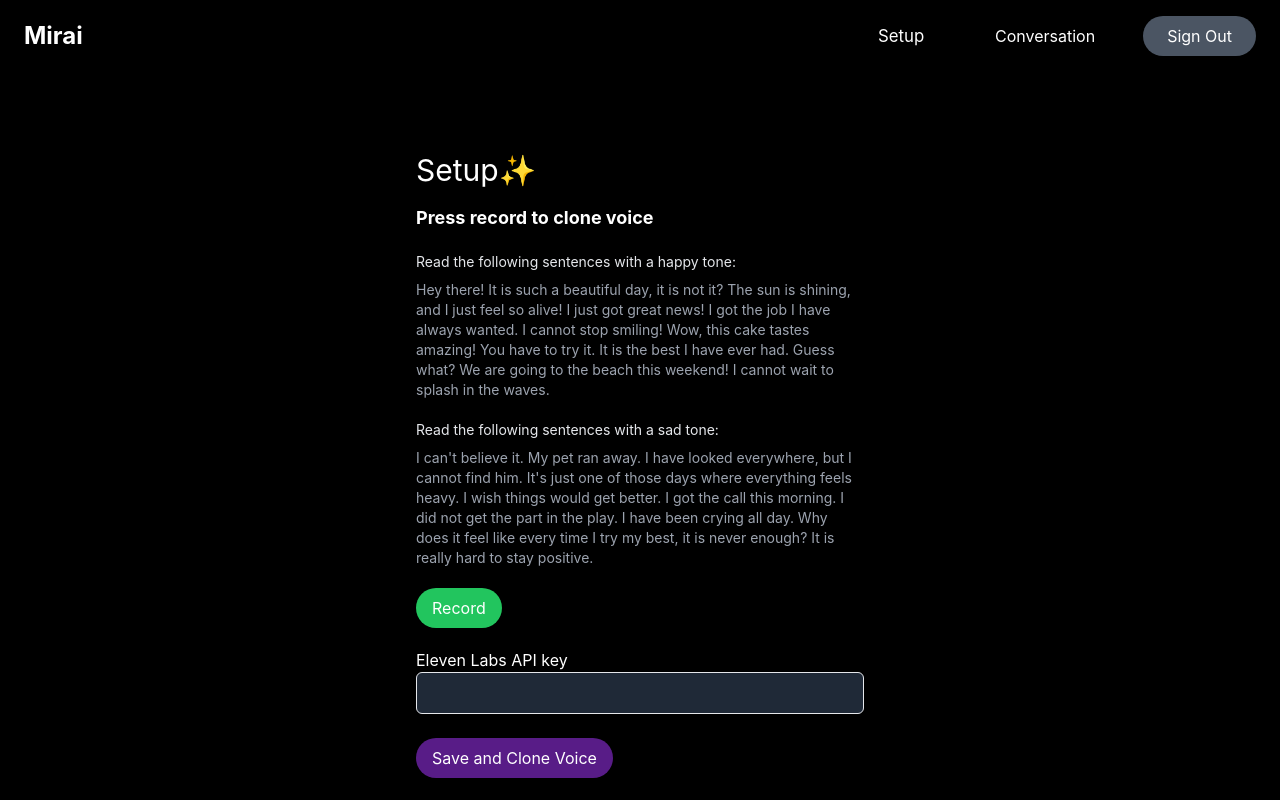
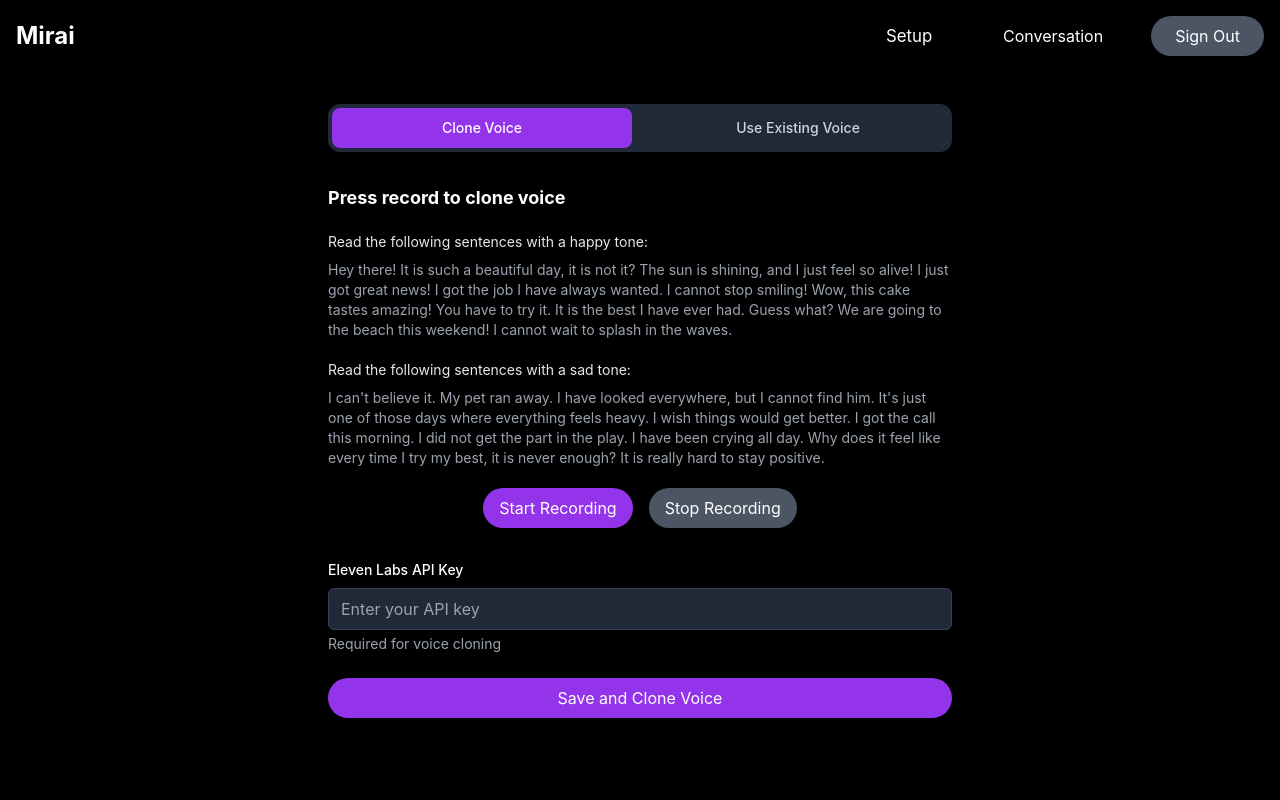
Before and after one commit to gigialc/my-conversational-agent, a Next.js app: page /home in a window 1280 px wide. Shown: the top 800 px of the page. Built offline with nearby package versions, Linux system fonts and the light colour scheme; no server answers.

Commit message:
Voice Id

```diff
--- a/app/home/page.tsx
+++ b/app/home/page.tsx
@@ -7,14 +7,12 @@ import { signOut, useSession } from 'next-auth/react';
 
 export default function Home() {
   const [currentTab, setCurrentTab] = useState('setup');
+  const [isMenuOpen, setIsMenuOpen] = useState(false);
   const { data: session } = useSession();
 
   const handleSignOut = async () => {
     try {
-      // Clear the token cookie
       document.cookie = 'token=; expires=Thu, 01 Jan 1970 00:00:00 UTC; path=/;';
-
-      // Sign out from NextAuth
       await signOut({
         redirect: true,
         callbackUrl: '/'
@@ -26,9 +24,26 @@ export default function Home() {
 
   return (
     <div className="min-h-screen bg-black text-white">
-      <div className="fixed top-0 left-0 right-0 z-50 shadow-md flex items-center justify-between px-6 py-4">
+      <div className="fixed top-0 left-0 right-0 z-50 shadow-md bg-black">
+        <div className="flex items-center justify-between px-4 py-4">
           <div className="text-2xl font-bold">Mirai</div>
-        <div className="flex space-x-6 items-center">
+
+          {/* Mobile menu button */}
+          <button
+            onClick={() => setIsMenuOpen(!isMenuOpen)}
+            className="md:hidden p-2"
+          >
+            <svg className="w-6 h-6" fill="none" stroke="currentColor" viewBox="0 0 24 24">
+              {isMenuOpen ? (
+                <path strokeLinecap="round" strokeLinejoin="round" strokeWidth={2} d="M6 18L18 6M6 6l12 12" />
+              ) : (
+                <path strokeLinecap="round" strokeLinejoin="round" strokeWidth={2} d="M4 6h16M4 12h16M4 18h16" />
+              )}
+            </svg>
+          </button>
+
+          {/* Desktop navigation */}
+          <div className="hidden md:flex md:space-x-6 md:items-center">
             <button
               onClick={() => setCurrentTab('setup')}
               className={`px-6 py-2 rounded-md ${currentTab === 'setup' ? 'scale-105' : ''}`}
@@ -50,6 +65,41 @@ export default function Home() {
           </div>
         </div>
 
+        {/* Mobile navigation */}
+        <div className={`${isMenuOpen ? 'block' : 'hidden'} md:hidden border-t border-gray-800 bg-black`}>
+          <div className="px-4 pt-3 pb-4 space-y-3">
+            <button
+              onClick={() => {
+                setCurrentTab('setup');
+                setIsMenuOpen(false);
+              }}
+              className={`block w-full text-left px-6 py-3 rounded-md ${
+                currentTab === 'setup' ? 'bg-gray-800' : 'hover:bg-gray-800'
+              }`}
+            >
+              Setup
+            </button>
+            <button
+              onClick={() => {
+                setCurrentTab('conversation');
+                setIsMenuOpen(false);
+              }}
+              className={`block w-full text-left px-6 py-3 rounded-md ${
+                currentTab === 'conversation' ? 'bg-gray-800' : 'hover:bg-gray-800'
+              }`}
+            >
+              Conversation
+            </button>
+            <button
+              onClick={handleSignOut}
+              className="block w-full text-left px-6 py-3 text-red-400 hover:bg-gray-800 rounded-md"
+            >
+              Sign Out
+            </button>
+          </div>
+        </div>
+      </div>
+
       <div className="pt-20 p-6">
         {currentTab === 'setup' ? <Setup /> : <Conversation />}
       </div>
--- a/components/AudioRecorder.tsx
+++ b/components/AudioRecorder.tsx
@@ -1,48 +1,81 @@
-import { useRef, useState } from 'react';
-import { Dispatch, SetStateAction } from 'react';
+import { useState, useRef } from 'react';
 
 interface AudioRecorderProps {
-  setAudioBlob: Dispatch<SetStateAction<Blob | null>>;
-  setAudioUrl: Dispatch<SetStateAction<string | null>>;
+  onRecordingComplete: (blob: Blob) => void;
 }
 
-export default function AudioRecorder({ setAudioBlob, setAudioUrl }: AudioRecorderProps) {
+export default function AudioRecorder({ onRecordingComplete }: AudioRecorderProps) {
+  const [isRecording, setIsRecording] = useState(false);
+  const [audioUrl, setAudioUrl] = useState<string | null>(null);
   const mediaRecorderRef = useRef<MediaRecorder | null>(null);
-  const [isRecording, setIsRecording] = useState(false);
+  const chunksRef = useRef<Blob[]>([]);
 
   const startRecording = async () => {
+    try {
       const stream = await navigator.mediaDevices.getUserMedia({ audio: true });
       const mediaRecorder = new MediaRecorder(stream);
       mediaRecorderRef.current = mediaRecorder;
+      chunksRef.current = [];
 
-    const chunks: BlobPart[] = [];
-    mediaRecorder.ondataavailable = (e) => chunks.push(e.data);
+      mediaRecorder.ondataavailable = (e) => {
+        if (e.data.size > 0) {
+          chunksRef.current.push(e.data);
+        }
+      };
 
       mediaRecorder.onstop = () => {
-      const blob = new Blob(chunks, { type: 'audio/wav' });
-      setAudioBlob(blob);
-      setAudioUrl(URL.createObjectURL(blob));
+        const blob = new Blob(chunksRef.current, { type: 'audio/webm' });
+        const url = URL.createObjectURL(blob);
+        setAudioUrl(url);
+        onRecordingComplete(blob);
+        stream.getTracks().forEach(track => track.stop());
       };
 
       mediaRecorder.start();
       setIsRecording(true);
+    } catch (err) {
+      console.error('Error accessing microphone:', err);
+    }
   };
 
   const stopRecording = () => {
-    mediaRecorderRef.current?.stop();
+    if (mediaRecorderRef.current && isRecording) {
+      mediaRecorderRef.current.stop();
       setIsRecording(false);
+    }
   };
 
   return (
-    <div>
-      {isRecording ? (
-        <button onClick={stopRecording} className="bg-red-500 px-4 py-2 rounded-md">
+    <div className="space-y-4">
+      <div className="flex justify-center space-x-4">
+        <button
+          onClick={startRecording}
+          disabled={isRecording}
+          className={`px-4 py-2 rounded-full transition-colors ${
+            isRecording
+              ? 'bg-gray-600 cursor-not-allowed'
+              : 'bg-purple-600 hover:bg-purple-700'
+          }`}
+        >
+          Start Recording
+        </button>
+        <button
+          onClick={stopRecording}
+          disabled={!isRecording}
+          className={`px-4 py-2 rounded-full transition-colors ${
+            !isRecording
+              ? 'bg-gray-600 cursor-not-allowed'
+              : 'bg-red-600 hover:bg-red-700'
+          }`}
+        >
           Stop Recording
         </button>
-      ) : (
-        <button onClick={startRecording} className="bg-green-500 px-4 py-2 rounded-full">
-          Record
-        </button>
+      </div>
+
+      {audioUrl && (
+        <div className="flex justify-center">
+          <audio controls src={audioUrl} className="w-full max-w-md" />
+        </div>
       )}
     </div>
   );
--- a/components/Setup.tsx
+++ b/components/Setup.tsx
@@ -1,26 +1,96 @@
 import { useState } from 'react';
+import VoiceCloningInstructions from './VoiceCloningInstructions';
 import AudioRecorder from './AudioRecorder';
 import UserDetailsForm from './UserDetailsForm';
-import VoiceCloningInstructions from './VoiceCloningInstructions';
-import Footer from './Footer';
+
+type SetupTab = 'clone' | 'existing';
 
 export default function Setup() {
   const [audioBlob, setAudioBlob] = useState<Blob | null>(null);
-  const [audioUrl, setAudioUrl] = useState<string | null>(null);
-  const [voiceCloningStatus, setVoiceCloningStatus] = useState('');
+  const [activeTab, setActiveTab] = useState<SetupTab>('clone');
+  const [apiKey, setApiKey] = useState('');
 
   return (
-    <div className="max-w-lg mx-auto p-8 rounded-lg shadow-lg mt-10">
-      <h2 className="text-3xl text-left">Setup✨</h2>
-      <VoiceCloningInstructions />
-      <AudioRecorder setAudioBlob={setAudioBlob} setAudioUrl={setAudioUrl} />
-      {audioUrl && (
-        <div className="mt-4">
-          <audio controls src={audioUrl}></audio>
+    <div className="max-w-2xl mx-auto p-6">
+      <div className="mb-8">
+        <div className="sm:hidden">
+          <select
+            value={activeTab}
+            onChange={(e) => setActiveTab(e.target.value as SetupTab)}
+            className="block w-full rounded-md border-gray-700 bg-gray-800 text-white focus:border-purple-500 focus:ring-purple-500"
+          >
+            <option value="clone">Clone Voice</option>
+            <option value="existing">Use Existing Voice</option>
+          </select>
         </div>
-      )}
-      <UserDetailsForm audioBlob={audioBlob} />
-      <Footer />
+
+        <div className="hidden sm:block">
+          <nav className="flex space-x-4 bg-gray-800 p-1 rounded-xl" aria-label="Tabs">
+            <button
+              onClick={() => setActiveTab('clone')}
+              className={`${
+                activeTab === 'clone'
+                  ? 'bg-purple-600 text-white'
+                  : 'text-gray-300 hover:text-white'
+              } px-5 py-2.5 rounded-lg transition-all duration-200 flex-1 text-sm font-medium`}
+            >
+              Clone Voice
+            </button>
+            <button
+              onClick={() => setActiveTab('existing')}
+              className={`${
+                activeTab === 'existing'
+                  ? 'bg-purple-600 text-white'
+                  : 'text-gray-300 hover:text-white'
+              } px-5 py-2.5 rounded-lg transition-all duration-200 flex-1 text-sm font-medium`}
+            >
+              Use Existing Voice
+            </button>
+          </nav>
+        </div>
+      </div>
+
+      <div className="mt-8 space-y-8">
+        <div className={activeTab === 'clone' ? 'block' : 'hidden'}>
+          <VoiceCloningInstructions />
+          <AudioRecorder onRecordingComplete={setAudioBlob} />
+        </div>
+
+        <div className={activeTab === 'existing' ? 'block' : 'hidden'}>
+          <div className="bg-gray-800 p-6 rounded-lg">
+            <h2 className="text-xl font-semibold mb-4">Use Existing Voice ID</h2>
+            <p className="text-gray-300 mb-4">
+              If you already have an ElevenLabs voice ID, you can use it directly without going through the voice cloning process.
+            </p>
+            <p className="text-gray-300 mb-4">
+              Simply enter your voice ID and API key below to start using it with your AI assistant.
+            </p>
+            <div className="space-y-4">
+              <div>
+                <label className="block text-sm font-medium mb-2">
+                  Eleven Labs API Key
+                </label>
+                <input
+                  type="text"
+                  value={apiKey}
+                  onChange={(e) => setApiKey(e.target.value)}
+                  placeholder="Enter your API key"
+                  className="w-full px-3 py-2 rounded-md bg-gray-700 text-white border border-gray-600 focus:border-purple-500 focus:ring-1 focus:ring-purple-500"
+                />
+                <p className="mt-1 text-sm text-gray-400">
+                  Required to create your AI assistant
+                </p>
+              </div>
+            </div>
+          </div>
+        </div>
+
+        <UserDetailsForm
+          audioBlob={audioBlob}
+          setupMode={activeTab}
+          existingApiKey={apiKey}
+        />
+      </div>
     </div>
   );
 }
--- a/components/UserDetailsForm.tsx
+++ b/components/UserDetailsForm.tsx
@@ -1,36 +1,70 @@
 'use client';
 
-import { useState } from 'react';
+import { useState, useEffect } from 'react';
 import { useRouter } from 'next/router';
 import { useSession } from 'next-auth/react';
 
 interface UserDetailsFormProps {
   audioBlob: Blob | null;
+  setupMode: 'clone' | 'existing';
+  existingApiKey: string;
 }
 
-export default function UserDetailsForm({ audioBlob }: UserDetailsFormProps) {
+export default function UserDetailsForm({ audioBlob, setupMode, existingApiKey }: UserDetailsFormProps) {
   const [elevenlabsagentid, setElevenLabsAgentId] = useState('');
   const [elevenlabsapi, setElevenLabsApi] = useState('');
   const [error, setError] = useState('');
   const [status, setStatus] = useState('');
   const { data: session } = useSession();
 
+  useEffect(() => {
+    if (setupMode === 'existing') {
+      setElevenLabsApi(existingApiKey);
+    }
+  }, [existingApiKey, setupMode]);
+
   const saveUserDetails = async () => {
-    if (!audioBlob || !elevenlabsapi) {
-      setError('Email, API key, and audio file are required');
+    if (setupMode === 'clone' && (!audioBlob || !elevenlabsapi)) {
+      setError('API key and audio recording are required for voice cloning');
+      return;
+    }
+
+    if (setupMode === 'existing' && !elevenlabsagentid) {
+      setError('Voice ID is required when using an existing voice');
       return;
     }
 
     try {
-      const voiceId = await cloneVoice();
-      if (voiceId) {
-        await postVoiceDetailsToBackend(elevenlabsapi, voiceId);
-        setStatus('Voice cloned and details saved successfully!');
+      let finalVoiceId = setupMode === 'existing' ? elevenlabsagentid : null;
+
+      if (setupMode === 'clone') {
+        // Only clone voice if in clone mode
+        const clonedVoiceId = await cloneVoice();
+        if (clonedVoiceId) {
+          finalVoiceId = clonedVoiceId;
+        } else {
+          return;
+        }
+      }
+
+      if (!finalVoiceId) {
+        setError('Failed to get voice ID');
+        return;
+      }
+
+      await postVoiceDetailsToBackend(
+        setupMode === 'existing' ? existingApiKey : elevenlabsapi,
+        finalVoiceId
+      );
+
+      setStatus(setupMode === 'clone'
+        ? 'Voice cloned and details saved successfully!'
+        : 'Voice ID saved successfully!'
+      );
       setError('');
-      }
     } catch (err) {
       console.error('Error:', err);
-      setError('An unexpected error occurred in SaveUserDetails');
+      setError('An unexpected error occurred while saving details');
     }
   };
 
@@ -70,7 +104,7 @@ export default function UserDetailsForm({ audioBlob }: UserDetailsFormProps) {
   };
 
   // Function to post voice_id and apiKey to backend
-  const postVoiceDetailsToBackend = async (elevenlabsapi: string, voiceId: string) => {
+  const postVoiceDetailsToBackend = async (elevenlabsapi: string | null, voiceId: string) => {
     try {
       console.log("Sending to backend:", { elevenlabsapi, elevenlabsagentid: voiceId }); // Debug log
       const response = await fetch('/api/updateUserDetails', {
@@ -104,21 +138,57 @@ export default function UserDetailsForm({ audioBlob }: UserDetailsFormProps) {
 
   return (
     <div className="space-y-6 mt-5">
+      {setupMode === 'existing' ? (
         <div>
-        <label>Eleven Labs API key</label>
+          <label className="block text-sm font-medium mb-2">
+            Eleven Labs Voice ID
+          </label>
+          <input
+            type="text"
+            value={elevenlabsagentid}
+            onChange={(e) => setElevenLabsAgentId(e.target.value)}
+            placeholder="Enter your existing voice ID"
+            className="w-full px-3 py-2 rounded-md bg-gray-800 text-white border border-gray-700 focus:border-purple-500 focus:ring-1 focus:ring-purple-500"
+          />
+          <p className="mt-1 text-sm text-gray-400">
+            Enter your existing ElevenLabs voice ID here
+          </p>
+        </div>
+      ) : (
+        <div>
+          <label className="block text-sm font-medium mb-2">
+            Eleven Labs API Key
+          </label>
           <input
             type="text"
             value={elevenlabsapi}
             onChange={(e) => setElevenLabsApi(e.target.value)}
-          className="w-full px-3 py-2 rounded-md bg-gray-800 text-white border"
+            placeholder="Enter your API key"
+            className="w-full px-3 py-2 rounded-md bg-gray-800 text-white border border-gray-700 focus:border-purple-500 focus:ring-1 focus:ring-purple-500"
           />
+          <p className="mt-1 text-sm text-gray-400">
+            Required for voice cloning
+          </p>
         </div>
+      )}
 
-      <button onClick={saveUserDetails} className="px-4 py-2 bg-purple-900 rounded-full">
-        Save and Clone Voice
+      <button
+        onClick={saveUserDetails}
+        className="w-full px-4 py-2 bg-purple-600 text-white rounded-full hover:bg-purple-700 transition-colors focus:outline-none focus:ring-2 focus:ring-purple-500 focus:ring-offset-2 focus:ring-offset-gray-900"
+      >
+        {setupMode === 'clone' ? 'Save and Clone Voice' : 'Save Voice ID'}
       </button>
-      {error && <div className="bg-red-600 p-4 rounded-md mt-4">{error}</div>}
-      {status && <div className="bg-green-600 p-4 rounded-md mt-4">{status}</div>}
+
+      {error && (
+        <div className="p-4 rounded-md bg-red-500 bg-opacity-20 border border-red-500 text-red-500">
+          {error}
+        </div>
+      )}
+      {status && (
+        <div className="p-4 rounded-md bg-green-500 bg-opacity-20 border border-green-500 text-green-500">
+          {status}
+        </div>
+      )}
     </div>
   );
 }
```
Lines whose indentation alone changed are shown as unchanged.
